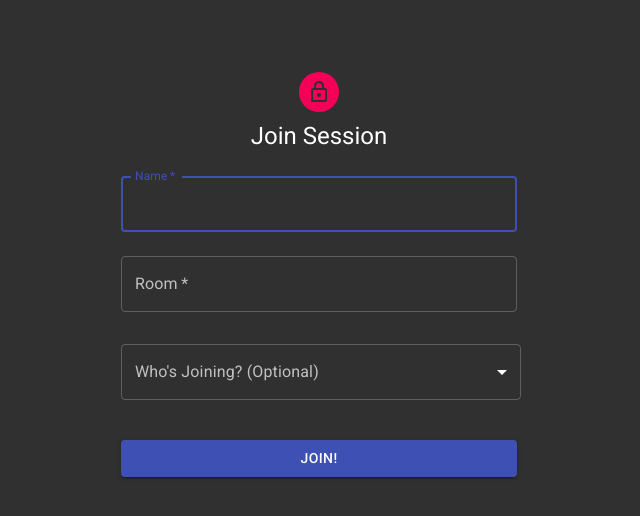
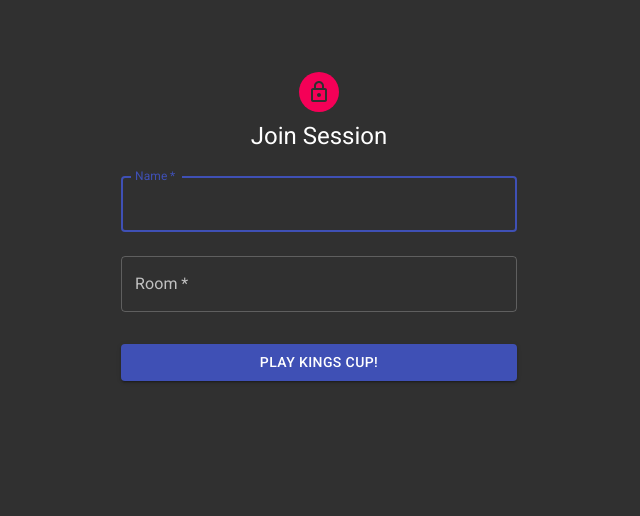
Before and after one commit to Kielerca/ReactKingsCupClient, a React (Create React App) app: page / in a window 1280 px wide. Shown: the top 516 px of the page, without its empty margins (321-961 px from the left). Built offline with nearby package versions, Linux system fonts and the light colour scheme.

Commit message:
Ready for release

```diff
--- a/src/components/CardContainer/CardContainer.js
+++ b/src/components/CardContainer/CardContainer.js
@@ -18,7 +18,7 @@ import Box from '@material-ui/core/Box';
 
 import RED_CARD  from  '../../Assets/JPEG/Red_back.jpg';
 import GREEN_CARD from "../../Assets/JPEG/Green_back.jpg";
-import BLUE_CARD   from "../../Assets/JPEG/blue_back.jpg";
+import YELLOW_CARD   from "../../Assets/JPEG/Yellow_back.jpg";
 
 
 const CardContainer = ({ users , room,card,status, readyFlag }) => (
@@ -30,7 +30,7 @@ const CardContainer = ({ users , room,card,status, readyFlag }) => (
 
 
                 <Grid item xl={1}   >
-                <img width={"160"} justifyContent="center"  alignItems="center" alt={card.image} src={((readyFlag === "1") ? (card.image) : (status === "Very Close" ? RED_CARD: (status === "Close" ? BLUE_CARD: BLUE_CARD))) }/>
+                <img width={"160"} justifyContent="center"  alignItems="center" alt={card.image} src={((readyFlag === "1") ? (card.image) : (status === "Very Close" ? RED_CARD: (status === "Close" ? YELLOW_CARD: GREEN_CARD))) }/>
                 </Grid>
 
 
--- a/src/components/Chat/Chat.js
+++ b/src/components/Chat/Chat.js
@@ -22,7 +22,7 @@ import { FormControlLabel, Switch } from '@material-ui/core/';
 import './Chat.css';
 
 
-let GameOver = false;
+
 
 const useStyles = makeStyles((theme) => ({
     palette: {
@@ -114,12 +114,14 @@ const Chat = ({ location }) => {
   const [status, setStatus] = useState('');
   const [turn, setTurn] = useState('');
   const [placement, setPlacement] = useState('');
+  const [gameOver, setGameOver] = useState('');
 
   const [users, setUsers] = useState('');
   const [message, setMessage] = useState('');
   const [card, setCard] = useState('');
   const [readyFlag, setreadyFlag] = useState('');
   const [userState, setUserState] = useState('');
+
 
   const ENDPOINT = 'localhost:5000';
 
@@ -131,7 +133,7 @@ const Chat = ({ location }) => {
 
     setRoom(room);
     setName(name);
-
+    setGameOver(false);
 
     socket.emit('join', { name, room }, (error) => {
       if(error) {
@@ -150,20 +152,37 @@ const Chat = ({ location }) => {
 
     socket.on("updateTurn", ({users, status, turn}) => {
         setUsers(users);
-        setStatus(status);
+
         setTurn(turn);
         setreadyFlag("0") // hide card
 
 
         if (status === "Game Over")
         {
-            GameOver = true;
+            setGameOver(true);
+            alert("Game Over");
         }
+        else if (status === "Circle Broke")
+        {
+            return
+        }
+        else
+        {
+            setStatus(status);
+        }
+
+
       });
 
     socket.on("roomData", ({ users }) => {
       setUsers(users);
     });
+
+    socket.on("CircleBroke", ({ username }) => {
+        alert("Circle broke by: " +username);
+      });
+
+
 }, []);
 
 
@@ -194,8 +213,9 @@ const Chat = ({ location }) => {
 
   const restartGame = () =>
   {
-    GameOver = false;
+    setGameOver(false);
     socket.emit("PlayAgain" );
+    alert("Game Restarted! Draw a card to begin!");
 
   };
 
@@ -214,11 +234,12 @@ const Chat = ({ location }) => {
       <CssBaseline />
       <div className={classes.paper}>
         <Typography variant="h3" gutterBottom color="primary" align="center">
-                Kings Cup - You are in Room: {room}
+                Kings Cup
             </Typography>
-            <Typography variant="h3" gutterBottom color="primary" align="center">
-                Status: {status === "Game Over" ? status : "Game In Progress"}
+            <Typography variant="h6" gutterBottom color="primary" align="center">
+                You are in Room: {room} - {status === "Game Over" ? status : "Game In Progress"}
             </Typography>
+
             <Button
                 variant="contained"
                 //color= {readyFlag === "1" ? "primary" :"secondary"}
@@ -283,7 +304,7 @@ const Chat = ({ location }) => {
 
                 className={classes.submit}
                 size="large"
-                disabled = {GameOver ? false : true}
+                disabled = {gameOver ? false : true}
                 onClick={()=> restartGame()}
                 >  Play Again
         </Button>
--- a/src/components/Join/Join.js
+++ b/src/components/Join/Join.js
@@ -97,9 +97,11 @@ export default function SignIn() {
 <Container component="main" maxWidth="xs" >
 <CssBaseline />
 <div className={classes.paper}>
+
   <Avatar className={classes.avatar}>
     <LockOutlinedIcon />
   </Avatar>
+
   <Typography component="h1" variant="h5">
     Join Session
   </Typography>
@@ -129,19 +131,7 @@ export default function SignIn() {
       onChange={(event) => setRoom(event.target.value)}
     />
 
-    <FormControl variant="outlined" className={classes.formControl}>
-        <InputLabel id="demo-simple-select-outlined-label" >Who's Joining? (Optional)</InputLabel>
-        <Select
-          labelId="demo-simple-select-outlined-label"
-          id="demo-simple-select-outlined"
-          value={userType}
-          onChange={handleChange}
-          label= {"Who's Joining? (Optional)"}
-        >
-          <MenuItem value={"Not SM"}>Team Member</MenuItem>
-          <MenuItem value={"SM"}>Scrum Master / PO</MenuItem>
-        </Select>
-    </FormControl>
+
 
     <Link onClick={e => (!name || !room) ? e.preventDefault() : null} to={`/chat?name=${name}&room=${room}`}>
     <Button
@@ -150,7 +140,7 @@ export default function SignIn() {
       variant="contained"
       color="primary"
       className={classes.submit}
-      > Join! </Button>
+      > Play Kings Cup! </Button>
     </Link>
 
     </form>
```
